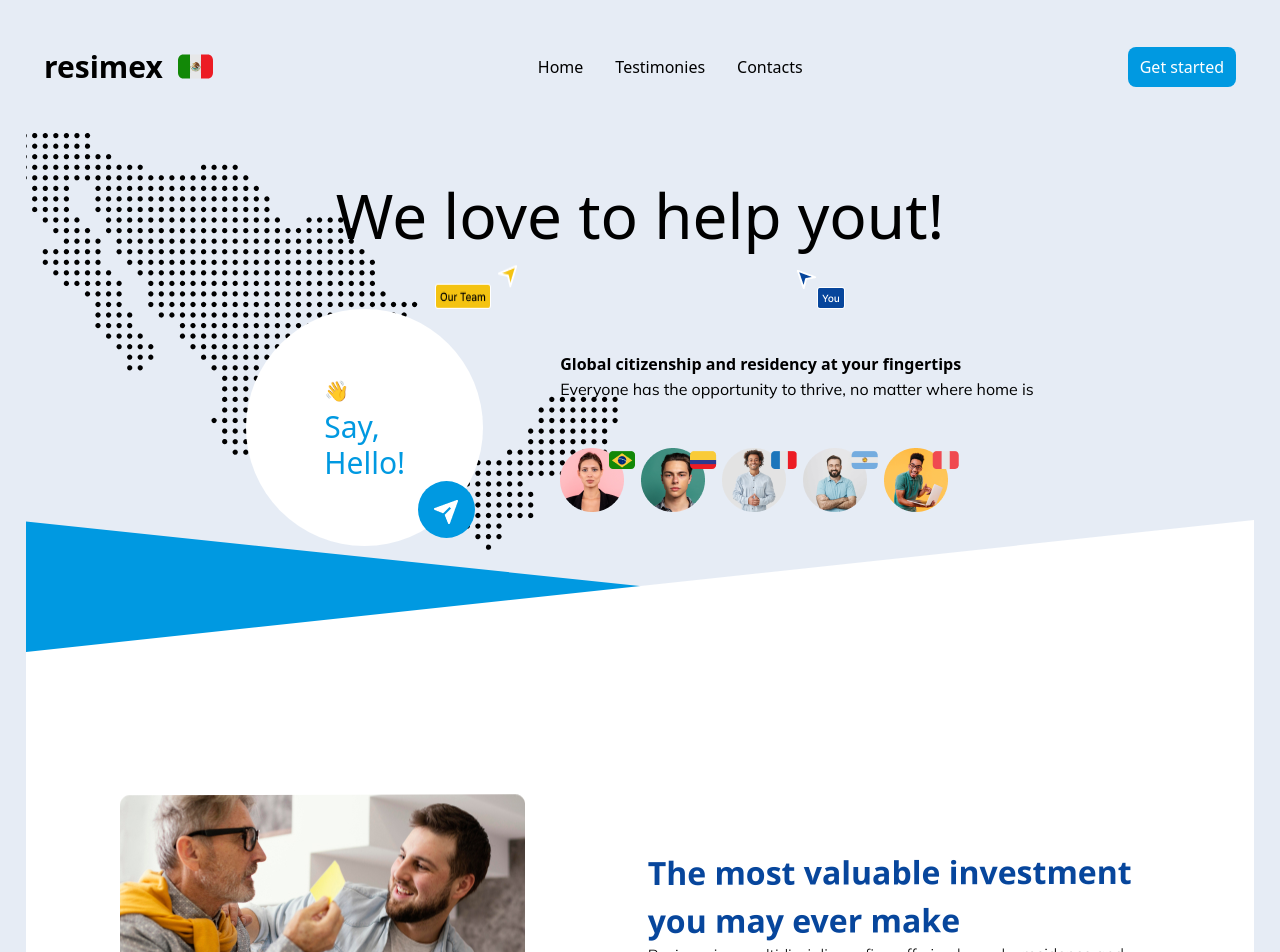
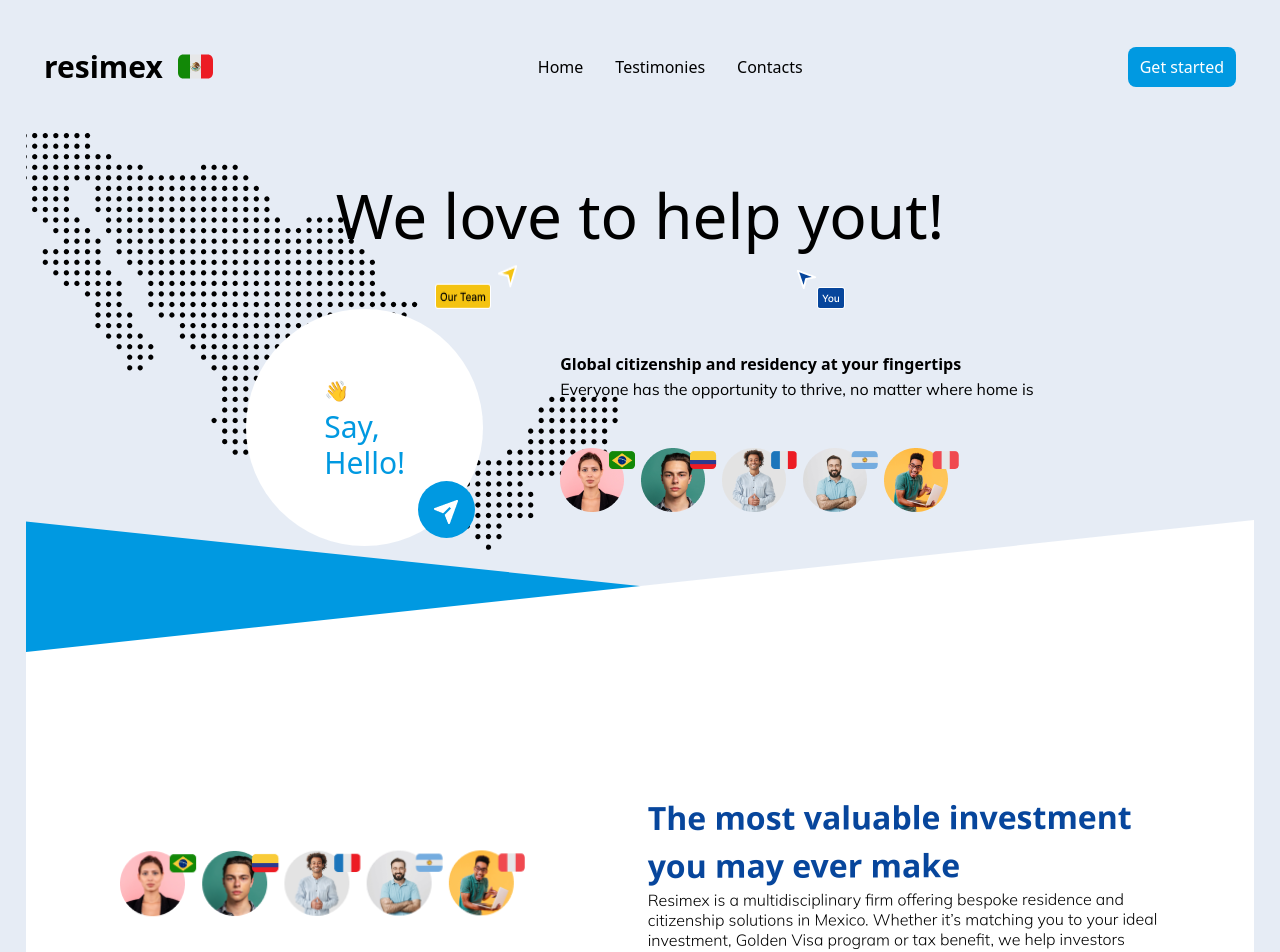
Before and after one commit to stain-franco/next-project, a Next.js app: page / in a window 1280 px wide. Shown: the top 952 px of the page. Built offline with nearby package versions, Linux system fonts and the light colour scheme.

Commit message:
fix: se cambia nombre de archivo foto para poder visualizar 3

```diff
--- a/pages/index.tsx
+++ b/pages/index.tsx
@@ -72,7 +72,7 @@ const Page: NextPageWithLayout = () => { //
         <section className="xs:px-3 xs:py-28 lg:py-52 xl:px-24 bg-white xs:-skew-y-12 xl:-skew-y-6">
           <div className="flex justify-evenly items-center flex-wrap gap-10 xs:skew-y-6 xl:skew-y-3">
             <Image
-              src={photo}
+              src="/images/Group 25.png"
               alt="Picture of the author"
               className="xs:min-w-min   lg:max-w-lg "
               width={405}
```
